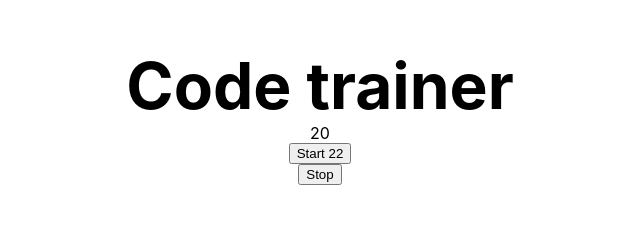
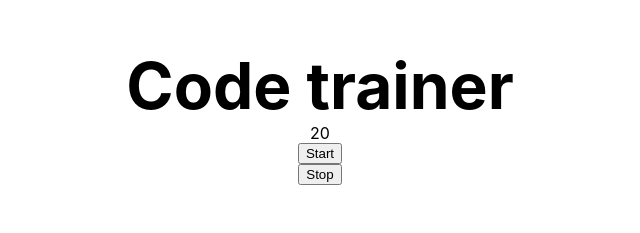
Before and after one commit to mr9d/code-trainer-next, a Next.js app: page / in a window 1280 px wide. Shown: the part 283-516 px from the top of the page, without its empty margins (320-960 px from the left). Built offline with nearby package versions, Linux system fonts and the light colour scheme.

Commit message:
Fix button

```diff
--- a/components/Challenge.tsx
+++ b/components/Challenge.tsx
@@ -27,7 +27,7 @@ export class Challenge extends Component<ChallengeProps, ChallengeState> {
     return (
       <>
         <Timer initialValue={20} started={this.state.timerStarted} />
-        <input type="button" value="Start 22" onClick={this.startButtonClick} />
+        <input type="button" value="Start" onClick={this.startButtonClick} />
         <input type="button" value="Stop" onClick={this.stopButtonClick} />
       </>
     );
```
